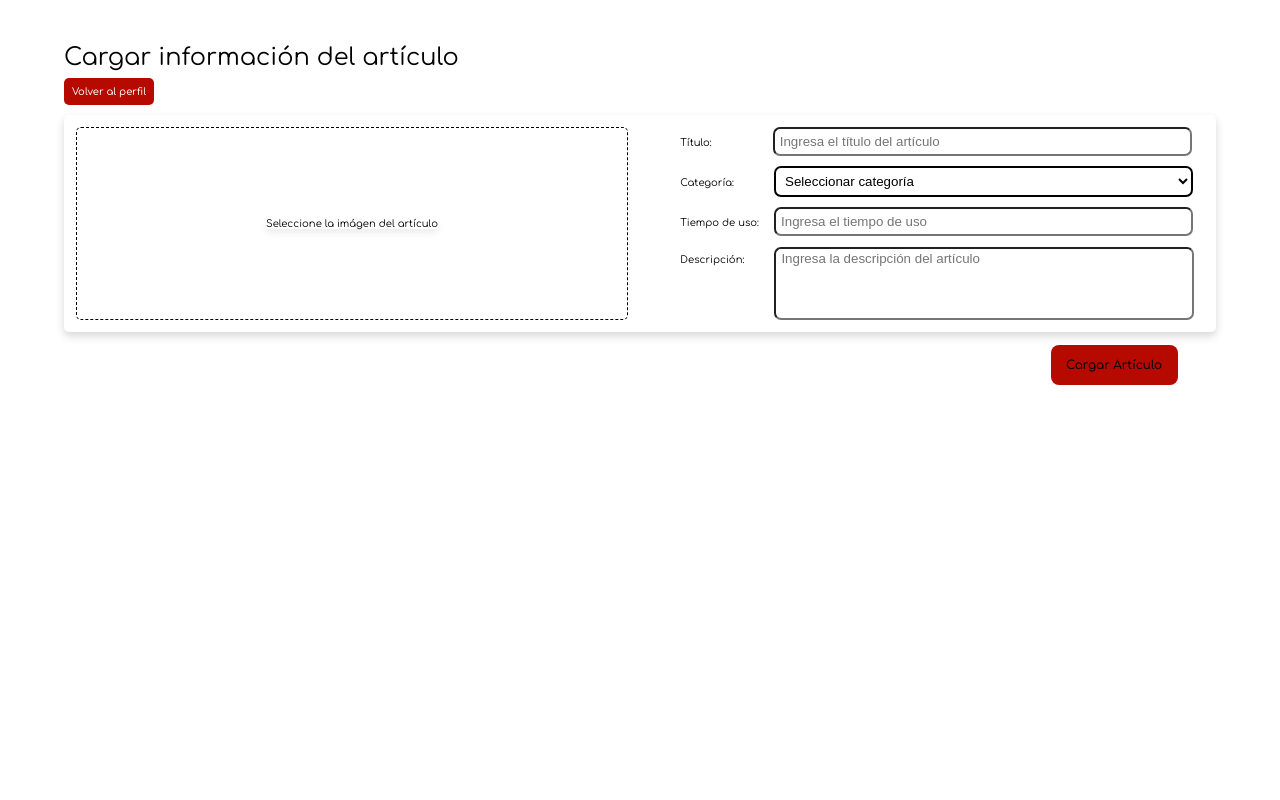
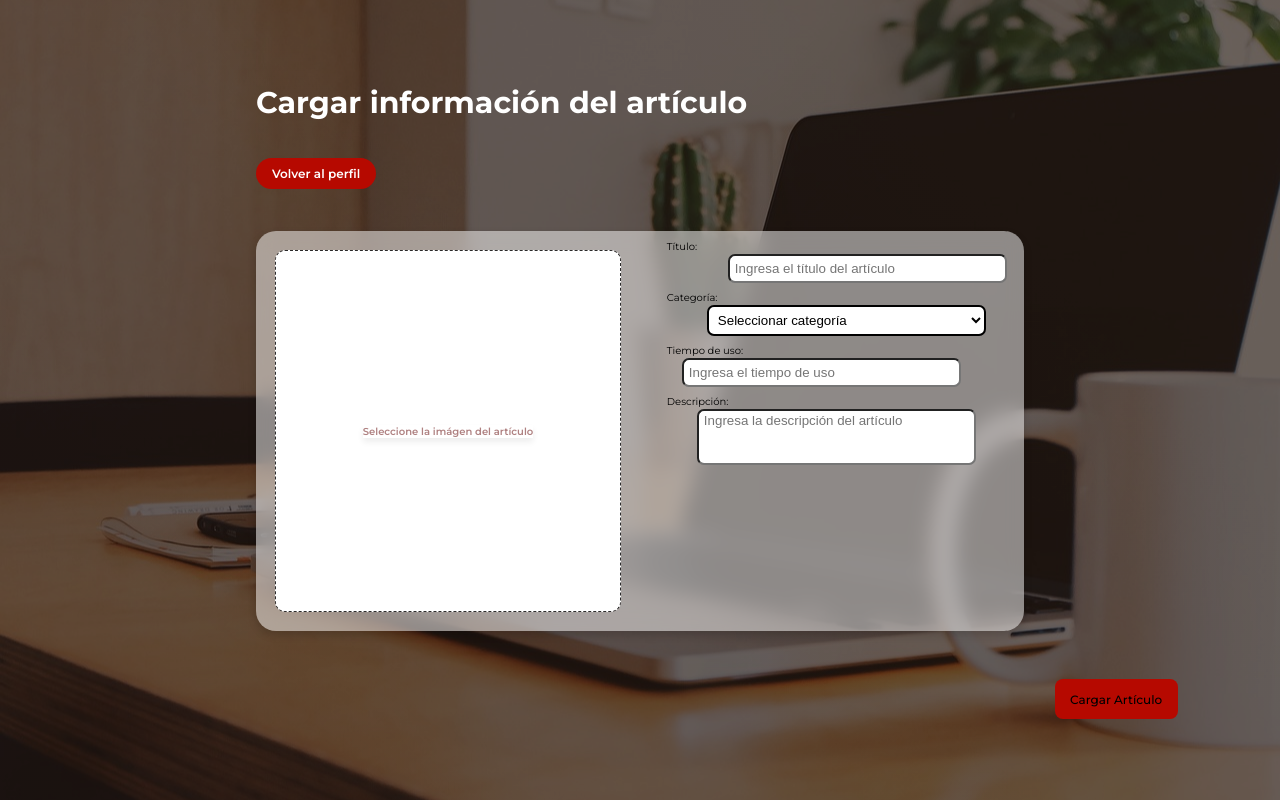
Before and after one commit to TomasUllua12/SwapDeal, a React (Vite) app in the folder client/: page /Perfil/CargarArticulo in a window 1280 px wide. Built offline with nearby package versions, Linux system fonts and the light colour scheme.

Commit message:
Modificando el front de Cargar Articulo

```diff
--- a/client/src/views/CargarArticulo.css
+++ b/client/src/views/CargarArticulo.css
@@ -1,69 +1,122 @@
+:root {
+  --color-boton: linear-gradient(20deg, rgb(204, 0, 0), rgb(185, 68, 0));
+}
+
+* {
+  margin: 0;
+  padding: 0;
+  box-sizing: border-box;
+}
+
+.cargarArticulo-background {
+  position: fixed;
+  top: 0;
+  left: 0;
+  width: 100%;
+  height: 100%;
+  background-image: url("../../public/assets/img/cargarArticulo-image.jpg");
+  background-size: cover;
+  background-position: center;
+  z-index: -2;
+}
+
+.cargarArticulo-wrapper {
+  height: 100vh;
+  background: linear-gradient(
+      45deg,
+      rgb(90, 33, 33),
+      rgb(136, 76, 37),
+      rgb(105, 29, 29),
+      rgb(92, 50, 23),
+      rgb(80, 27, 27)
+    )
+    0 0 / 1000% no-repeat;
+  animation: animate-login 7s ease infinite;
+  opacity: 0.3; /* Ajusta la opacidad según sea necesario */
+}
+@keyframes animate-login {
+  0% {
+    background-position: 0 30%, 0 0;
+  }
+  50% {
+    background-position: 100% 70%, 0 0;
+  }
+  100% {
+    background-position: 0 30%, 0 0;
+  }
+}
+
 .body-cargarArticulo {
-    background-color: #ffffff;
+  position: absolute;
+  background-color: rgba(0, 0, 0, 0.5);
+  top: 0;
+  left: 0;
   width: 100%;
-    height:100vh;
+  height: 100vh;
   display: flex;
   flex-direction: column;
+  font-family: "Montserrat";
 }
-.volver-carga{
+.volver-carga {
   color: #ffffff;
+  font-size: 1.2rem;
+  font-weight: 600;
   background-color: #b60900;
-    padding: 1vh;
-    border-radius: 5px;
-    margin-top: 1vh;
-    margin-bottom: 1vh;
-    margin-left: 5%;
+  padding: 1vh 2vh 1vh 2vh;
+  border-radius: 20px;
+  margin-left: 20vw;
 }
 
-.text-cargar{
-    color: #000000;
-    font-size: 3vh;
-    margin-top: 5vh;
-    margin-left: 5vw;
-    margin-bottom: 1vh;
+.text-cargar {
+  color: #fff;
+  font-size: 3rem;
+  font-weight: bold;
+  margin-left: 20vw;
+  margin-top: 10vh;
+  padding-bottom: 5vh;
 }
 
-.formu-carga{
-    padding: 2px solid black;
-    height: auto;
-    width: 90vw;
-    margin-left: 5vw;
-    margin-bottom: 1vw;
-    margin-top: 2vh;
+.formu-carga {
+  height: 50vh;
+  width: 60vw;
+  margin: 6vh auto;
+  background: rgba(255, 255, 255, 0.5);
+  backdrop-filter: blur(10px);
+  -webkit-backdrop-filter: blur(10px);
   box-shadow: 0 4px 8px rgba(0, 0, 0, 0.16);
-    border-radius: 5px;
+  border-radius: 20px;
   display: grid;
   grid-template-columns: 1fr 1fr;
   grid-template-rows: 1fr;
   gap: 0px 0px;
-    grid-template-areas:
-    "foto formu";
+  grid-template-areas: "foto formu";
 }
 
-.espacio-fo{
+.espacio-fo {
   padding: 5%;
-    grid-area: foto;
-    border-radius: 5px;
+  border-radius: 10px;
   display: flex;
-    justify-content: center; /* Centra horizontalmente el contenido */
+  justify-content: center;
   align-items: center;
-    border: 1px #000000 dashed;
-    margin: 2%;
+  border: 1px #2b2a2a dashed;
+  margin: 5%;
+  background: #fff;
 }
 
+.image-upload-container {
+  font-family: "Montserrat";
+  font-weight: 600;
+}
 
-.image-input{
+.image-input {
   padding: 2%;
 }
 
-
-
-
-.titu{
+.titu {
   color: #000000;
 }
 
-.formulario{
+.formulario {
   margin-left: 5%;
   padding: 2%;
   grid-area: formu;
@@ -74,24 +127,23 @@
 
 .upload-input {
   position: absolute;
-    left: -9999px; /* Mueve el input fuera del área visible */
+  left: -9999px;
 }
 
 .upload-label {
-    color: #000000;
+  color: #af8181;
   box-shadow: 0 4px 6px 0 hsla(0, 0%, 0%, 0.07);
   padding: 0%;
 }
 
-.cate{
+.cate {
   color: #000000;
-    background-color: #ffffff;
   border-radius: 5px;
   grid-area: formu;
   margin-top: 2%;
 }
 
-.inpu-ti{
+.inpu-ti {
   background-color: #ffffff;
   color: #000000;
   width: 80%;
@@ -100,7 +152,7 @@
   padding: 5px;
 }
 
-.inpu-us{
+.inpu-us {
   background-color: #ffffff;
   color: #000000;
   width: 80%;
@@ -109,7 +161,7 @@
   padding: 5px;
 }
 
-.inpu-des{
+.inpu-des {
   background-color: #ffffff;
   color: #000000;
   width: 80%;
@@ -120,7 +172,7 @@
   padding-left: 5px;
 }
 
-.caja{
+.caja {
   background-color: #ffffff;
   color: #000000;
   border: 2px black solid;
@@ -131,24 +183,22 @@
   padding: 5px;
 }
 
-.optio{
+.optio {
   background-color: #ffffff;
   color: #000000;
 }
 
-.uso{
-    background-color: #ffffff;
+.uso {
   color: #000000;
   margin-top: 2%;
 }
 
-.descrip{
-    background-color: #ffffff;
+.descrip {
   color: #000000;
   margin-top: 2%;
 }
 
-.envia{
+.envia {
   height: 5%;
   font-size: 12px;
   background-color: #b60900;
--- a/client/src/views/CargarArticulo.jsx
+++ b/client/src/views/CargarArticulo.jsx
@@ -22,11 +22,15 @@ const handleSubmit = async (e) => {
     formData.append("imagen", imagen);
     formData.append("id_usuario", user.documento);
     try {
-    const response = await axios.post("http://localhost:3002/articulo", formData, {
+      const response = await axios.post(
+        "http://localhost:3002/articulo",
+        formData,
+        {
           headers: {
             "Content-Type": "multipart/form-data",
           },
-    });
+        }
+      );
       console.log("Respuesta del servidor:", response.data);
       alert("Artículo cargado exitosamente");
     } catch (error) {
@@ -37,6 +41,8 @@ const handleSubmit = async (e) => {
 
   return (
     <>
+      <div className="cargarArticulo-background"></div>
+      <div className="cargarArticulo-wrapper"></div>
       <div className="body-cargarArticulo">
         <p className="text-cargar">Cargar información del artículo</p>
 
```
Also changed, not shown: client/src/views/LoginRegister.jsx (+5 -4 lines), client/public/assets/img/cargarArticulo-image.jpg (added). Lines whose indentation alone changed are shown as unchanged.
